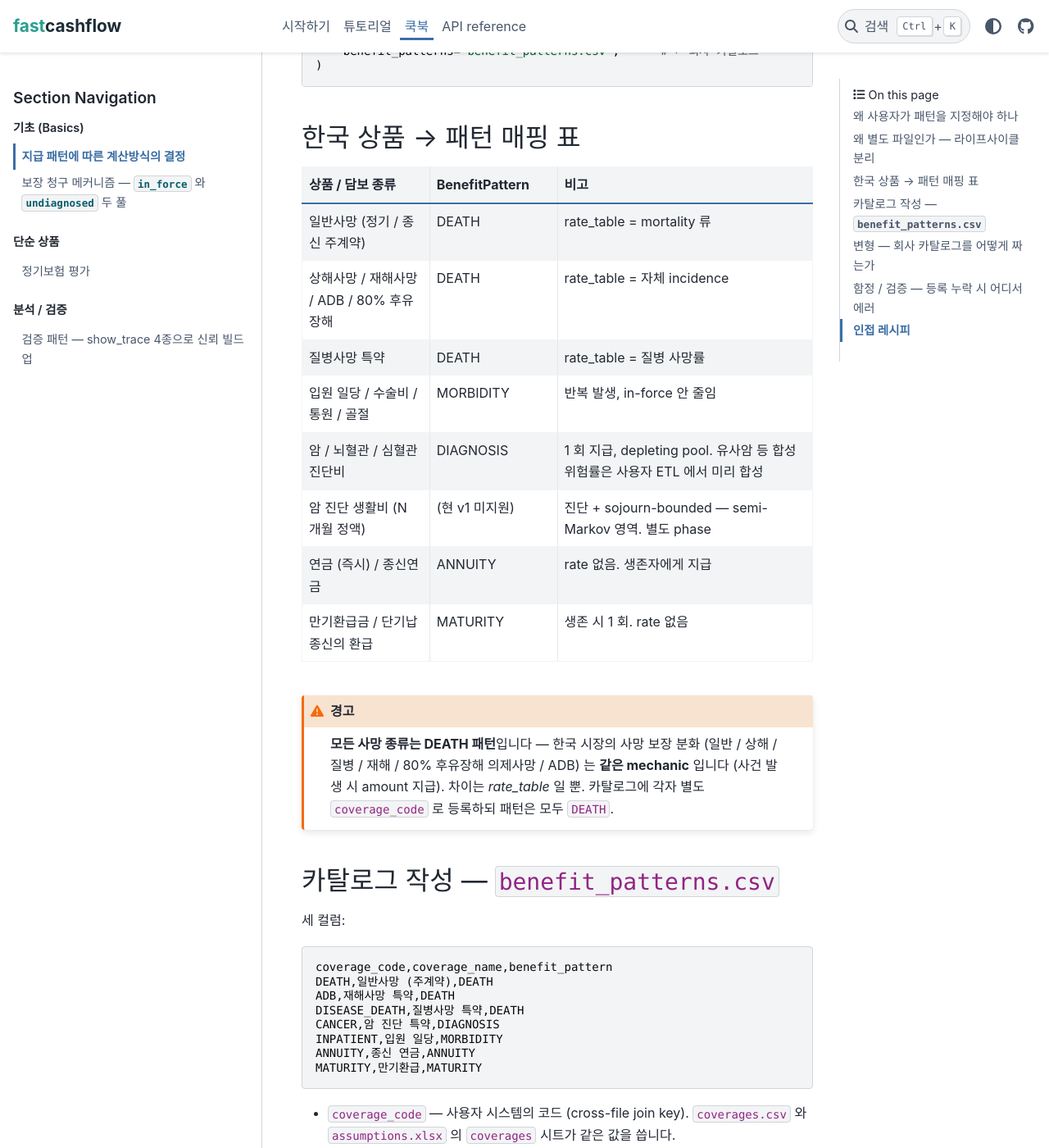
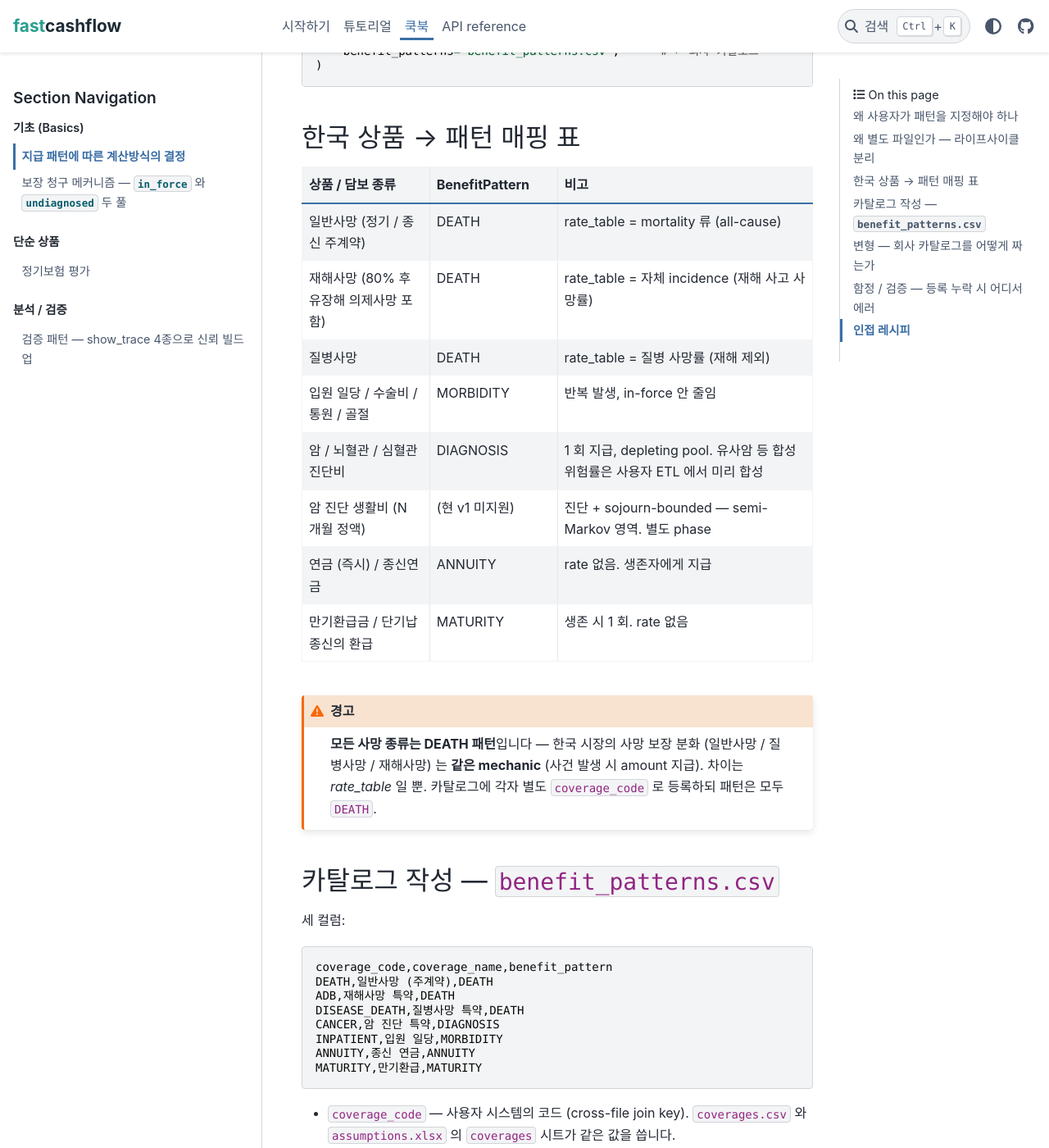
Before and after one commit to seokhoonj/fastcashflow, a Sphinx documentation site: the page built from docs/cookbook/basics/benefit-patterns-catalog.md, in a window 1280 px wide and 1400 px high, scrolled down 2222 px. Shown: the whole window at 82% size. Built offline with Sphinx 7.4.7 and the PyData theme 0.15.4, drawn with Linux system fonts in a browser that asks for light colours; some of the changed text lies outside the part shown.

Commit message:
docs: collapse 상해/재해/ADB duplication to 일반/질병/재해 사망
Multiple cookbook / tutorial / assumptions-format passages enumerated
"일반사망 / 상해사망 / 질병사망 / 재해사망 / ADB / 80% 후유장해 의제사망"
as the death-type categories. The list double-counted the same concept:

- 재해사망 == ADB (same thing, Korean label vs English abbreviation)
- 상해사망 mostly overlaps 재해사망 in Korean 생보 usage
- 80% 후유장해 의제사망 is a sub-mechanism that pays out the same way

Korean life-insurance practice cleanly splits death types into three
categories: 일반사망 (all-cause) / 질병사망 (disease-only) /
재해사망 (accident). Standardise the prose enumerations on these three
and drop the redundant ADB / 상해사망 / 80% 의제사망 mentions where
they double with 재해사망.

sample_benefit_patterns.csv: replace English coverage_name values with
the Korean labels (일반사망 / 입원 / 암 진단 / 재해사망 / 질병사망 /
생존연금 / 만기환급). coverage_code stays in ASCII as a technical
identifier; the coverage_name column is the human-facing label and is
naturally Korean for a Korean sample.

````diff
--- a/docs/cookbook/basics/benefit-patterns-catalog.md
+++ b/docs/cookbook/basics/benefit-patterns-catalog.md
@@ -6,7 +6,7 @@
 - 엔진이 *왜* 각 담보의 "지급 패턴" 을 미리 알아야 하는가
 - 패턴에 따라 어떤 계산 분기로 들어가는지 — 다섯 가지로 단순화
 - 사용자가 지정해주는 자리 (`benefit_patterns.csv`) 가 왜 별도 파일인가
-- 사망 종류 (일반 / 상해 / 질병 / 재해 / ADB) 가 모두 같은 패턴인 이유
+- 사망 종류 (일반사망 / 질병사망 / 재해사망) 가 모두 같은 패턴인 이유
 - 한국 상품의 매핑 표, 카탈로그 작성, 등록 누락 시 잡히는 자리
 ```
 
@@ -35,7 +35,7 @@
   - 한국 상품 예
 * - **DEATH**
   - 사망률 × 보유계약 × 보험금. 보유계약은 별도 사망률로 따로 감쇠 (한 번 죽으면 끝).
-  - 일반사망 / 상해사망 / 질병사망 / 재해사망 / ADB 등 *모든 사망형 담보*
+  - 일반사망 / 질병사망 / 재해사망 등 *모든 사망형 담보*
 * - **MORBIDITY**
   - 발생률 × 보유계약 × 보험금. 매월 반복 (같은 사람도 다시 발생 가능).
   - 입원 / 수술 / 통원
@@ -105,13 +105,13 @@ mp    = fcf.read_model_points(
   - 비고
 * - 일반사망 (정기 / 종신 주계약)
   - DEATH
-  - rate_table = mortality 류
-* - 상해사망 / 재해사망 / ADB / 80% 후유장해
+  - rate_table = mortality 류 (all-cause)
+* - 재해사망 (80% 후유장해 의제사망 포함)
   - DEATH
-  - rate_table = 자체 incidence
-* - 질병사망 특약
+  - rate_table = 자체 incidence (재해 사고 사망률)
+* - 질병사망
   - DEATH
-  - rate_table = 질병 사망률
+  - rate_table = 질병 사망률 (재해 제외)
 * - 입원 일당 / 수술비 / 통원 / 골절
   - MORBIDITY
   - 반복 발생, in-force 안 줄임
@@ -130,10 +130,10 @@ mp    = fcf.read_model_points(
 ```
 
 ```{warning}
-**모든 사망 종류는 DEATH 패턴**입니다 — 한국 시장의 사망 보장 분화 (일반
-/ 상해 / 질병 / 재해 / 80% 후유장해 의제사망 / ADB) 는 **같은 mechanic**
-입니다 (사건 발생 시 amount 지급). 차이는 *rate_table* 일 뿐. 카탈로그에
-각자 별도 `coverage_code` 로 등록하되 패턴은 모두 `DEATH`.
+**모든 사망 종류는 DEATH 패턴**입니다 — 한국 시장의 사망 보장 분화
+(일반사망 / 질병사망 / 재해사망) 는 **같은 mechanic** (사건 발생 시
+amount 지급). 차이는 *rate_table* 일 뿐. 카탈로그에 각자 별도
+`coverage_code` 로 등록하되 패턴은 모두 `DEATH`.
 ```
 
 ## 카탈로그 작성 — `benefit_patterns.csv`
@@ -161,7 +161,7 @@ MATURITY,만기환급,MATURITY
 엔진에는 reserved 코드가 없습니다. 사망 보장은 다른 담보와 똑같이
 `coverages.xlsx` 의 rate-driven 자리에 등록하고, `rate_table` 에
 mortality_tables (또는 incidence_rate_tables) 의 항목을 가리키게
-합니다 — 일반사망 / 상해사망 / 재해사망 / ADB / 질병사망 모두 같은
+합니다 — 일반사망 / 질병사망 / 재해사망 모두 같은
 방식입니다. 엔진의 `mortality_annual` 입력은 **계약 종료 (decrement)**
 용도로만 쓰입니다 — 사람이 죽으면 in-force 가 종료되는 것은 모든
 상품에 항상 일어나는 사건이라 별도 입력으로 두지만, 사망 보장금의
````
Also changed, not shown: docs/assumptions-format.md (+1 -1 lines), docs/tutorial/11-in-practice.md (+1 -1 lines), 1 other file.
